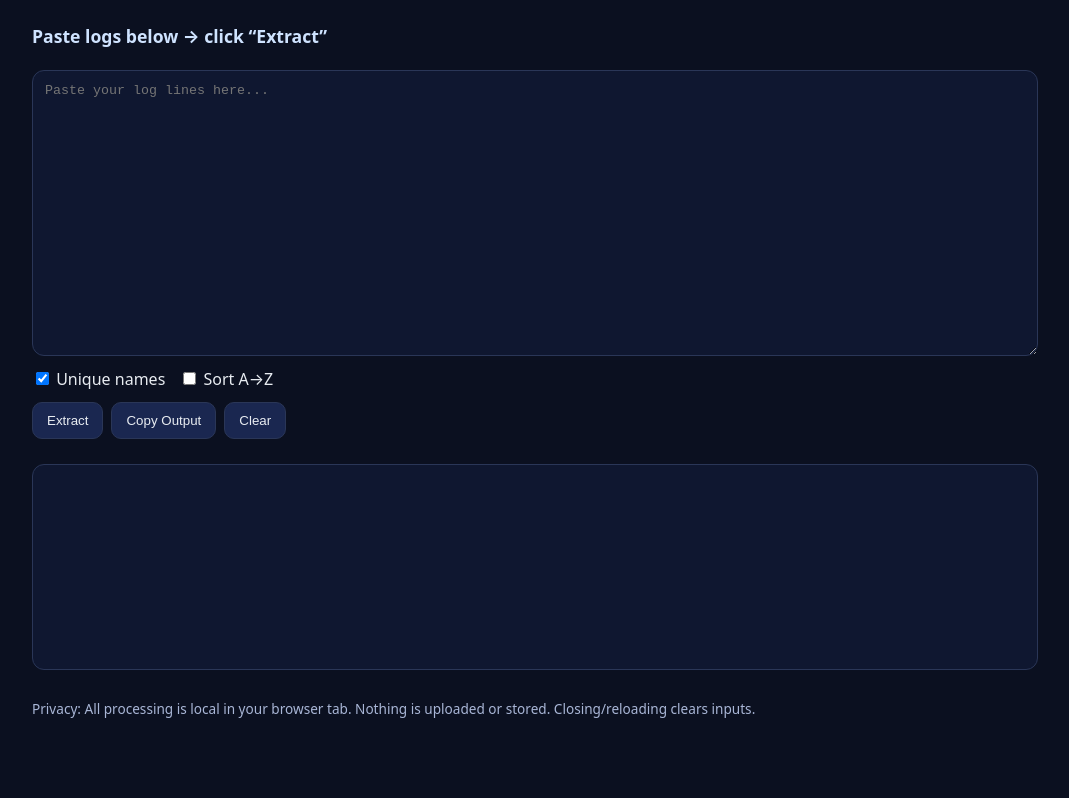
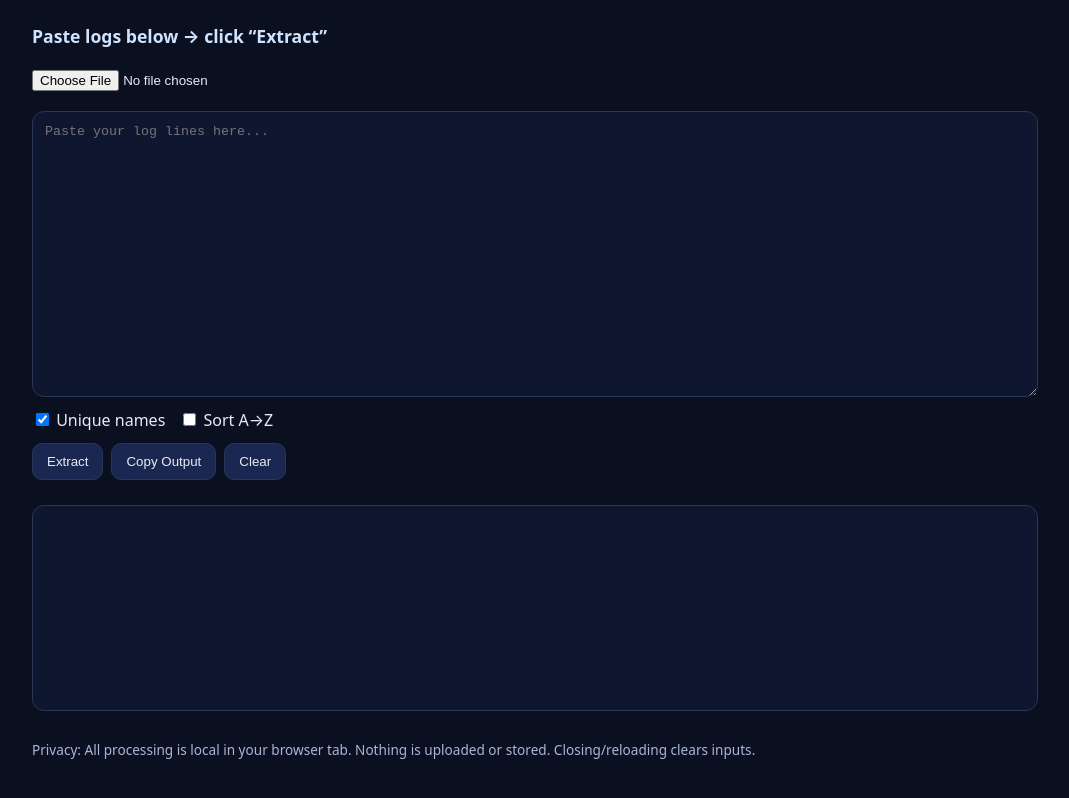
Before and after one commit to Tool-Hosting/log-name-extractor, a plain HTML site: page index.html in a window 1280 px wide. Shown: the whole page, without its empty margins (118-1187 px from the left). Drawn offline with Linux system fonts and the light colour scheme.

Commit message:
Update index.html
Updating to allow remote console dumps

```diff
--- a/index.html
+++ b/index.html
@@ -24,11 +24,16 @@
     label { user-select:none; }
     .footer { font-size:.85rem; color:var(--muted); margin-top:4px; }
     code { background:#0b1430; padding:0 6px; border-radius:6px; border:1px solid var(--border); }
+    /* Add some space for file input */
+    #logFile { margin-bottom: 8px; }
   </style>
 </head>
 <body>
   <div class="wrap">
     <h1>Paste logs below → click “Extract”</h1>
+
+    <!-- File upload for log files -->
+    <input type="file" id="logFile" accept=".txt,.log" />
 
     <textarea id="in"
       placeholder="Paste your log lines here..."
```
